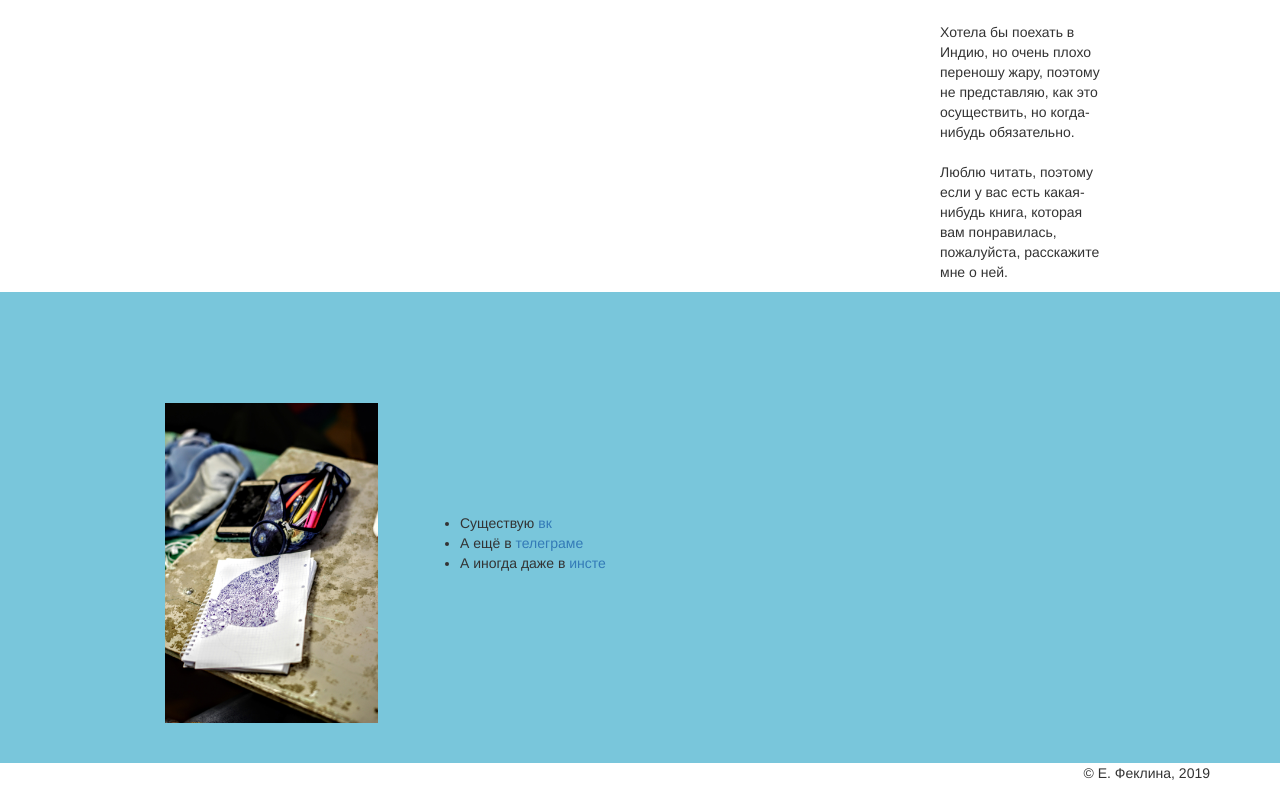
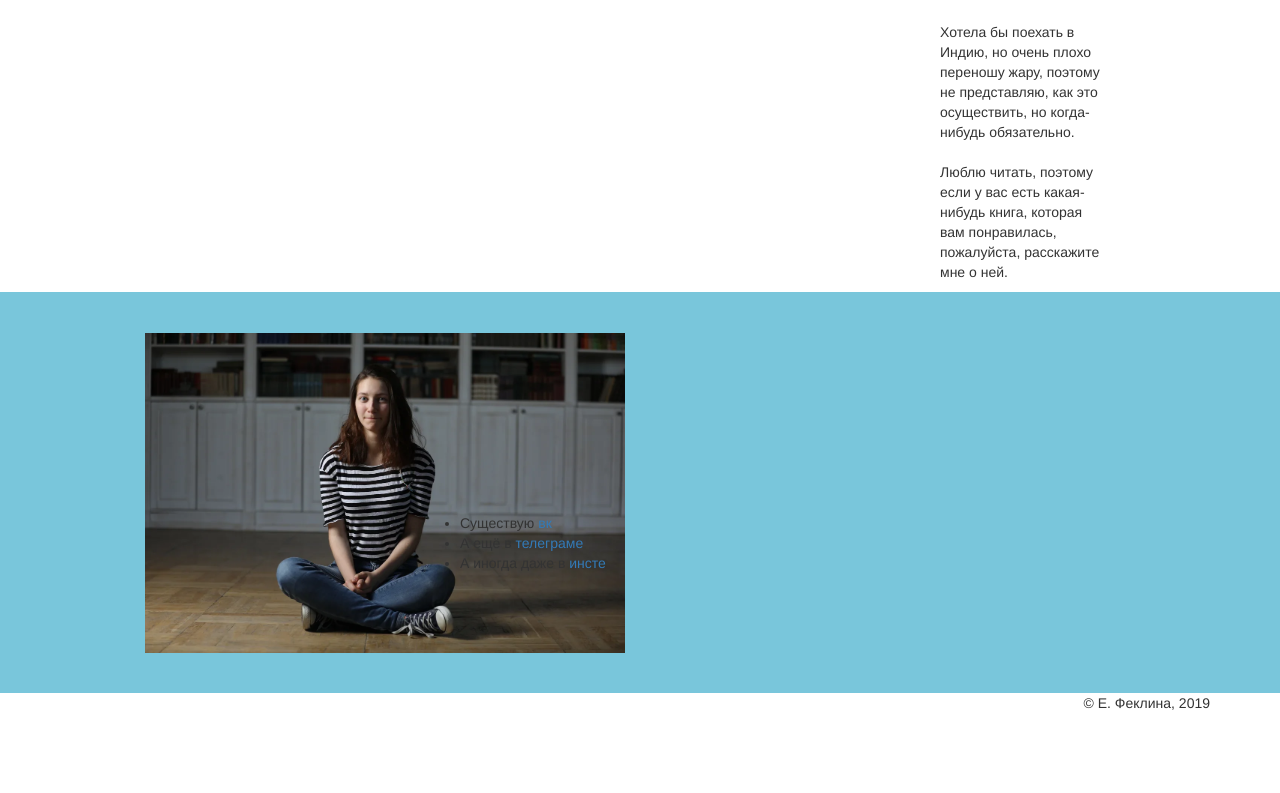
Before and after one commit to liz-feklina/liz-feklina.github.io, a plain HTML site: page index.html in a window 1280 px wide. Shown: the part 854-1647 px from the top of the page. After the commit the page ends 1577 px from the top, so only its background shows below. Drawn offline with nearby package versions, Linux system fonts and the light colour scheme; files whose address does not match are found by name.

Commit message:
Update index.html

```diff
--- a/index.html
+++ b/index.html
@@ -106,7 +106,7 @@
 					</div>
 	            </div>
 					<div class="col-md-3">
-        	            <img src="C:\Users\Елизавета Феклина\Pictures\Рисовалочки\heii.jpg" title="а вот такие штуки я обычно делаю" alt="" style="height:320px; margin: 90px 20px 40px 80px; " >
+        	            <img src="heiii.jpg" title="" alt="" style="height:320px; margin:20px 20px 40px 60px; " >
 					</div>
 					<div class="col-md-3">
 					<ul class="tab">
```
